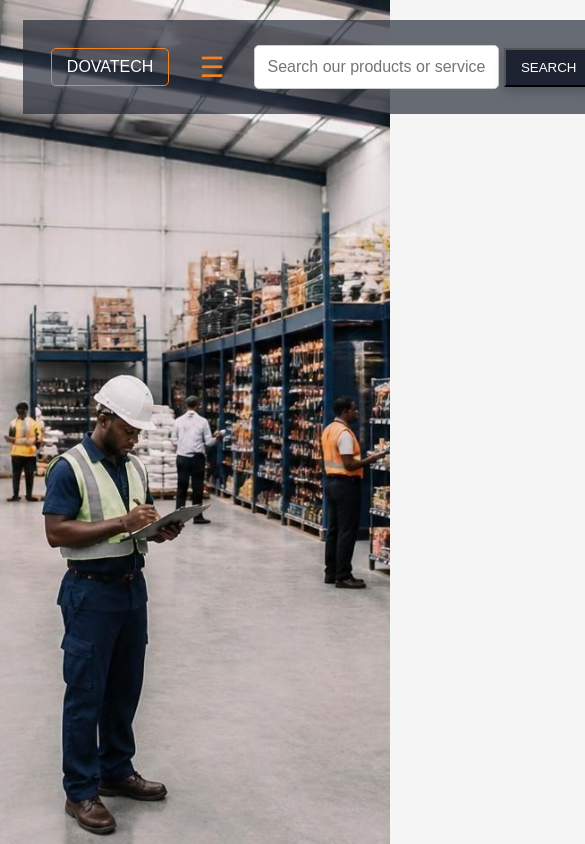
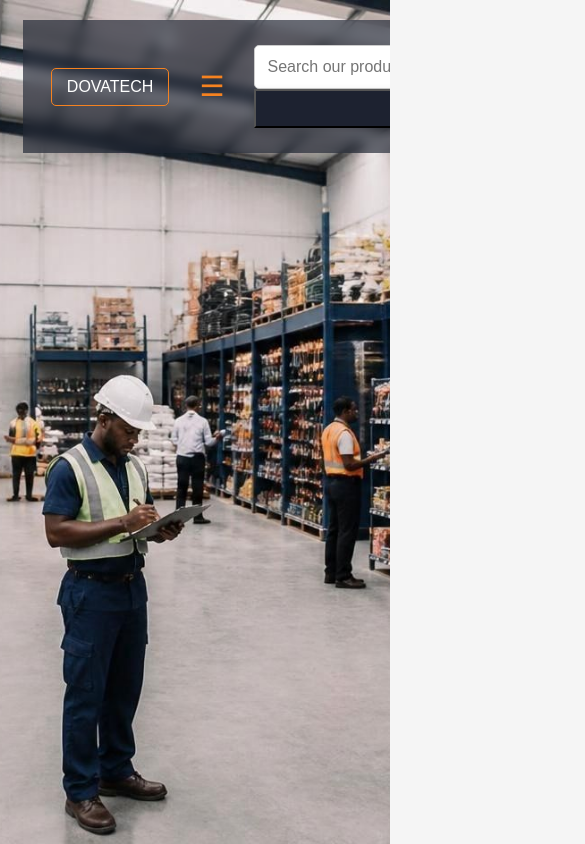
Before and after one commit to BIG4L-CRYPTO/website, a plain HTML site: page dovatech.html in a window 390 px wide. Shown: the top 844 px of the page, 585 px wide, since content can reach past the window. Drawn offline with Linux system fonts and the light colour scheme.

Commit message:
improve website functionality and update pages

```diff
--- a/style.css
+++ b/style.css
@@ -55,7 +55,7 @@ body{
 
 .navbar-dovatech {
     background-color: rgba(29, 34, 48, 0.65);
-    background-filter: blur(6px);
+    backdrop-filter: blur(6px);
     position: relative;
     z-index: 1001;
     gap: 30px;
@@ -73,7 +73,7 @@ body{
     padding: 50px 6%;
 }
 
-.hero content{
+.hero-content{
     max-width: 900px;
     margin: auto;
 }
@@ -108,9 +108,12 @@ body{
 }
 
 .dovatech-showcase{
+    position: relative;
+    max-width: 100%;
     width: 100%;
     height: 100vh;
     overflow: hidden;
+    box-sizing: border-box;
 }
 
 .dovatech-showcase img {
@@ -124,14 +127,15 @@ body{
     width: 100%;
     height: 100%;
     display: flex;
-    overflow-x:auto;
+    overflow-x: auto;
 }
 
 .slides img{
-    min-width: 100%;
+    flex: 0 0 100%;
+    width: 100%;
     height: 100%;
     object-fit: cover;
-   ;
+    display: block;
 }
 
 .slides img.active{
@@ -148,6 +152,8 @@ body{
     justify-content: space-between;
     align-items: center;
     z-index: 10;
+    box-sizing: border-box;
+    flex-wrap: wrap;
 }
 
 .dovatech-nav h1{
@@ -190,7 +196,7 @@ body{
 
 .home-service-card{
     background-color: white;
-    color: white;
+    color: #222;
     padding: 30px 25px;
     border-radius: 8px;
     border-top: 4px solid #f58220;
@@ -329,7 +335,7 @@ body{
 
 .services{
     display: grid;
-    grid-template-columns: repeat(3 1fr);
+    grid-template-columns: repeat(3, 1fr);
     gap: 25px;
   padding: 50px 6%;
 }
@@ -391,13 +397,13 @@ body{
 }
 @media (max-width: 768px){
     .services{
-        grid-template-columns: 1fr;
+        grid-template-columns: minmax(0, 1fr);
         padding: 30px 8%;
     }
     .services-intro h2{
         font-size: 32px;
     }
-    .home-services-card{
+    .home-service-cards{
         grid-template-columns: 1fr;
     }
 }
@@ -589,7 +595,7 @@ body{
     left: 0;
     right: 0;
     gap: 0;
-    width: 100;
+    width: 100%;
     flex-direction: column;
     background-color: #1d2230;
     color: white;
@@ -629,7 +635,7 @@ body{
     width: 100%;
     max-width: none;
     margin-bottom: 15px;
-    background-filter:6px(blur);
+    backdrop-filter:6px(blur);
     background-color: rgba(100, 100, 109, 0.65);
     border-left: 5px solid #f58220;
     border: 1px solid #f58220;
@@ -702,24 +708,3 @@ body{
     transform: translateY(-8px);
     box-shadow: 0 8px 18px rgba(0, 0, 0, 0.15);
 }
-
-/* GENERAL MOBILE RESPONSIVENESS */
-@media (max-width: 768px) {
-
-    html, body {
-        width: 100%;
-        min-height: 100%;
-        margin: 0;
-        padding: 0;
-        overflow-x: hidden;
-    }
-
-    * {
-        box-sizing: border-box;
-    }
-
-    img {
-        max-width: 100%;
-        height: auto;
-    }
-}
```
